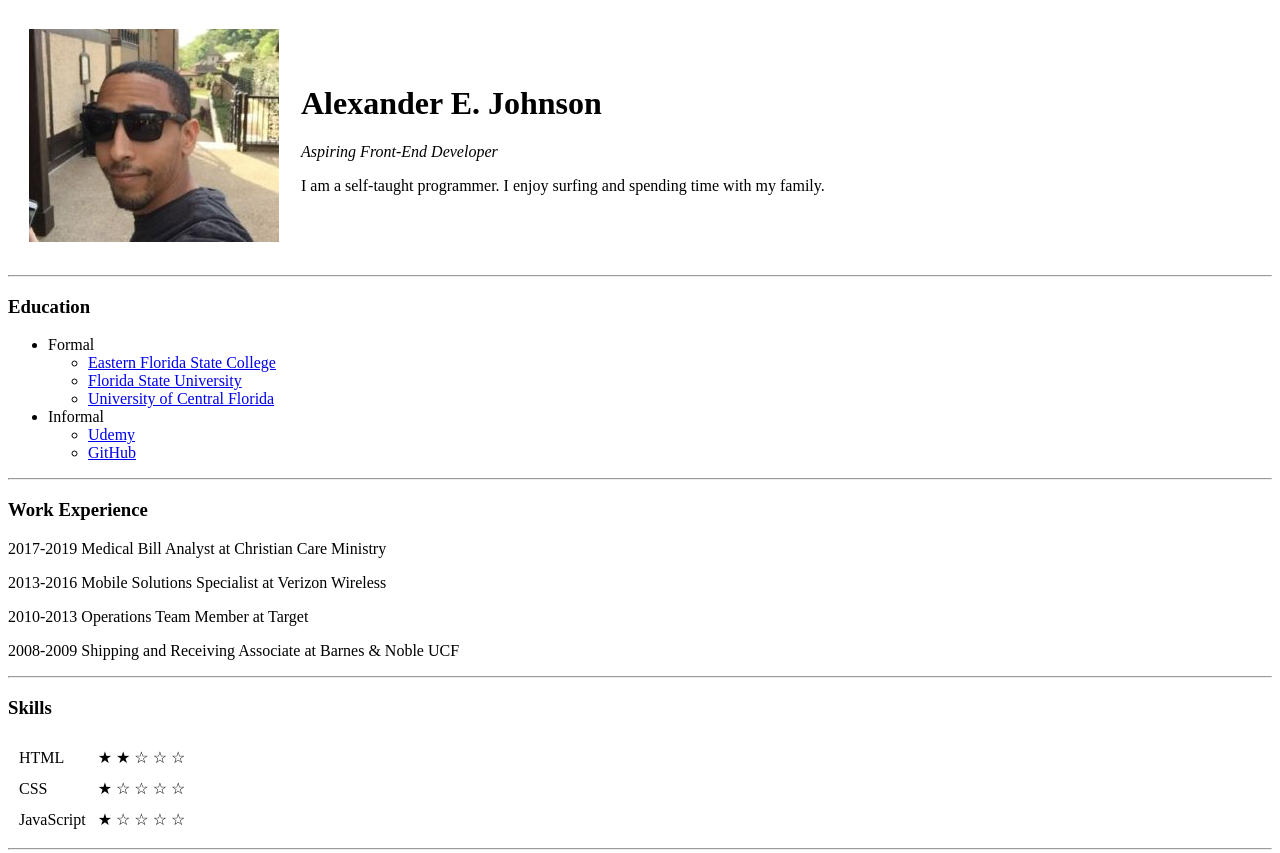
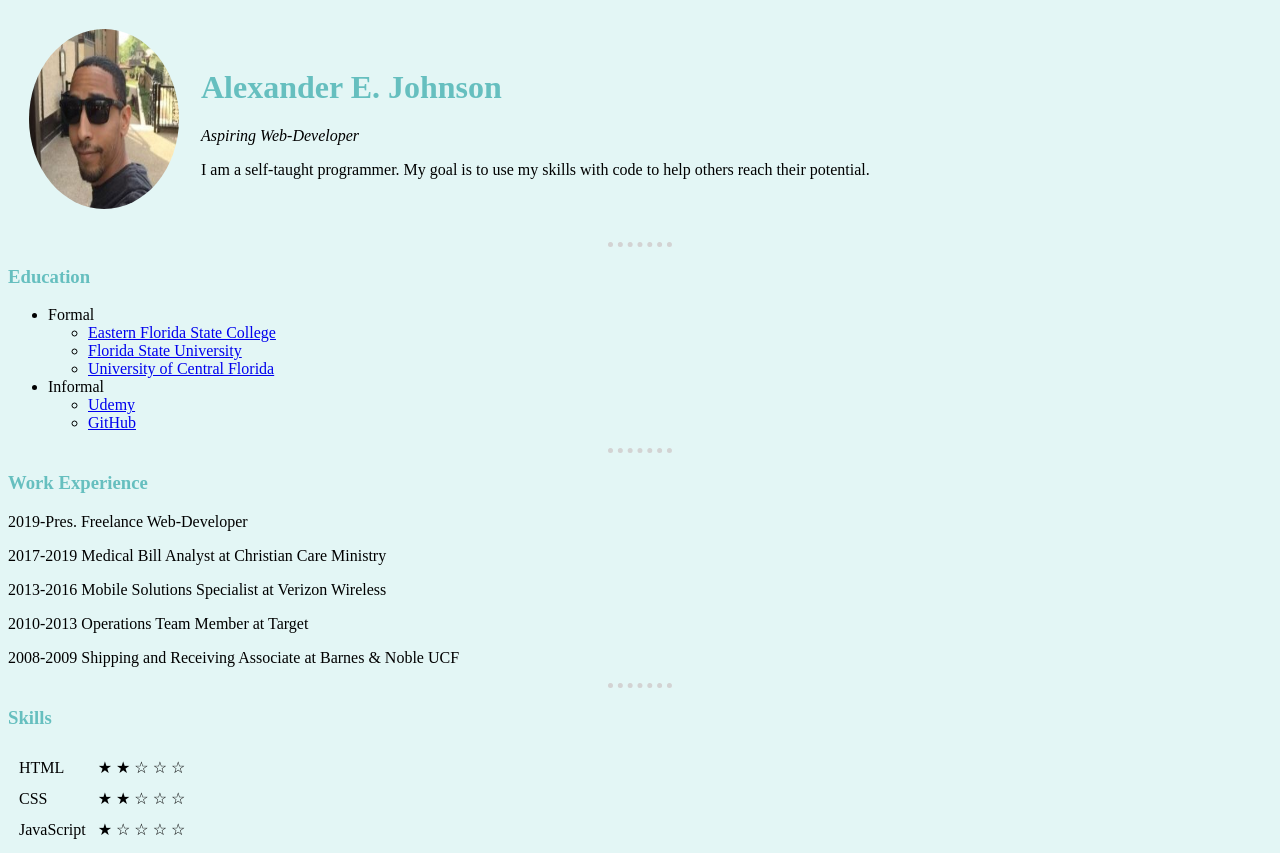
Before and after one commit to ajsizzle/cv, a plain HTML site: page index.html in a window 1280 px wide. Shown: the top 853 px of the page. Drawn offline with Linux system fonts and the light colour scheme.

Commit message:
Updated CSS and skillset

```diff
--- /dev/null
+++ b/css/styles.css
@@ -0,0 +1,24 @@
+  body {
+    background-color: #e3f6f5;
+  }
+
+  hr {
+    border-style: dotted none none;
+    border-width: 5px;
+    border-color: lightgrey;
+    width: 5%
+  }
+
+  h1 {
+    color: #66BFBF;
+  }
+
+  h3 {
+    color: #66BFBF;
+  }
+
+  .profile-pic {
+    border-radius: 50%;
+    height: 180px;
+    width: 150px;
+  }
--- a/index.html
+++ b/index.html
@@ -4,16 +4,18 @@
 <head>
   <meta charset="utf-8">
   <title>Alex's Personal Site</title>
+  <link rel="stylesheet" href="css/styles.css">
+
 </head>
 
 <body>
   <table cellspacing="20">
     <tr>
-      <td><img src="images/Alex.jpg" alt="Alex profile picture"></td>
+      <td><img class="profile-pic" src="images/Alex.jpg" alt="Alex profile picture"></td>
       <td>
         <h1>Alexander E. Johnson</h1>
-        <p><em>Aspiring Front-End Developer</em></p>
-        <p>I am a self-taught programmer. I enjoy surfing and spending time with my family.</p>
+        <p><em>Aspiring Web-Developer</em></p>
+        <p>I am a self-taught programmer. My goal is to use my skills with code to help others reach their potential.</p>
       </td>
     </tr>
   </table>
@@ -34,6 +36,7 @@
   </ul>
   <hr>
   <h3>Work Experience</h3>
+  <p>2019-Pres. Freelance Web-Developer</p>
   <p>2017-2019 Medical Bill Analyst at Christian Care Ministry</p>
   <p>2013-2016 Mobile Solutions Specialist at Verizon Wireless</p>
   <p>2010-2013 Operations Team Member at Target</p>
@@ -47,7 +50,7 @@
     </tr>
     <tr>
       <td>CSS</td>
-      <td>&#9733; &#9734; &#9734; &#9734; &#9734;</td>
+      <td>&#9733; &#9733; &#9734; &#9734; &#9734;</td>
     </tr>
     <tr>
       <td>JavaScript</td>
```
Also changed, not shown: contact-me.html (+1 -0 lines), images/Alex.JPG (added).
